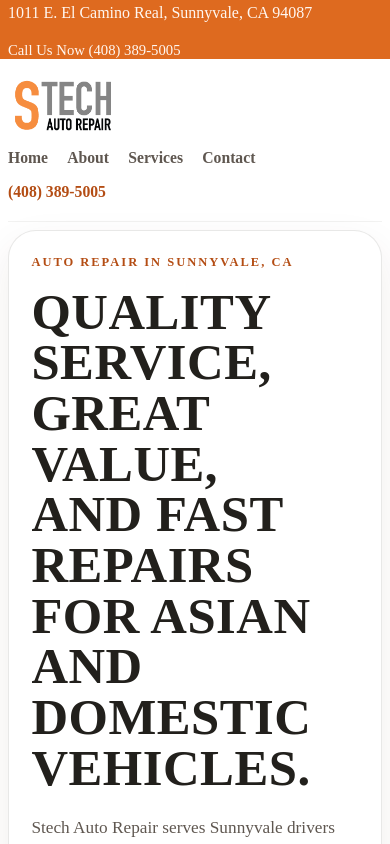
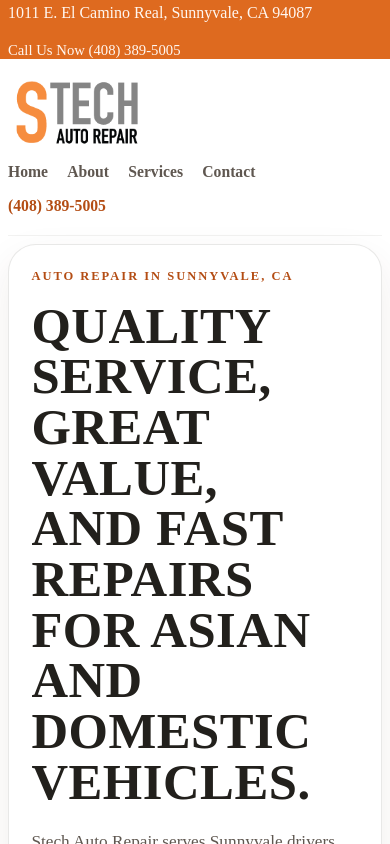
Before and after one commit to DietmarSZ/stechherman, a Next.js app: page / in a window 390 px wide. Shown: the top 844 px of the page. Built offline with nearby package versions, Linux system fonts and the light colour scheme.

Commit message:
Increase header logo size

```diff
--- a/src/app/globals.css
+++ b/src/app/globals.css
@@ -91,7 +91,7 @@ main {
 
 .brand-mark img {
   width: auto;
-  height: 64px;
+  height: 84px;
 }
 
 .site-nav,
@@ -492,7 +492,7 @@ span {
   }
 
   .brand-mark img {
-    height: 54px;
+    height: 68px;
   }
 
   .button {
```
